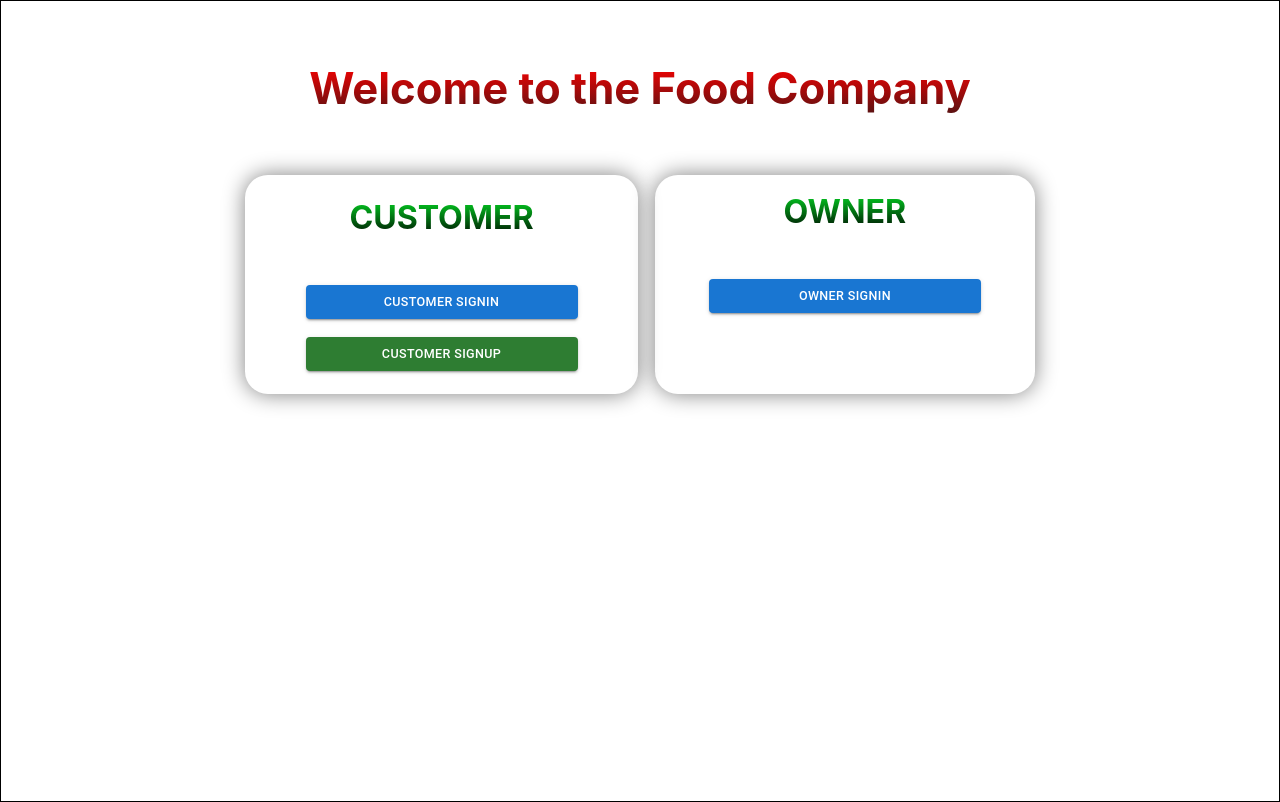
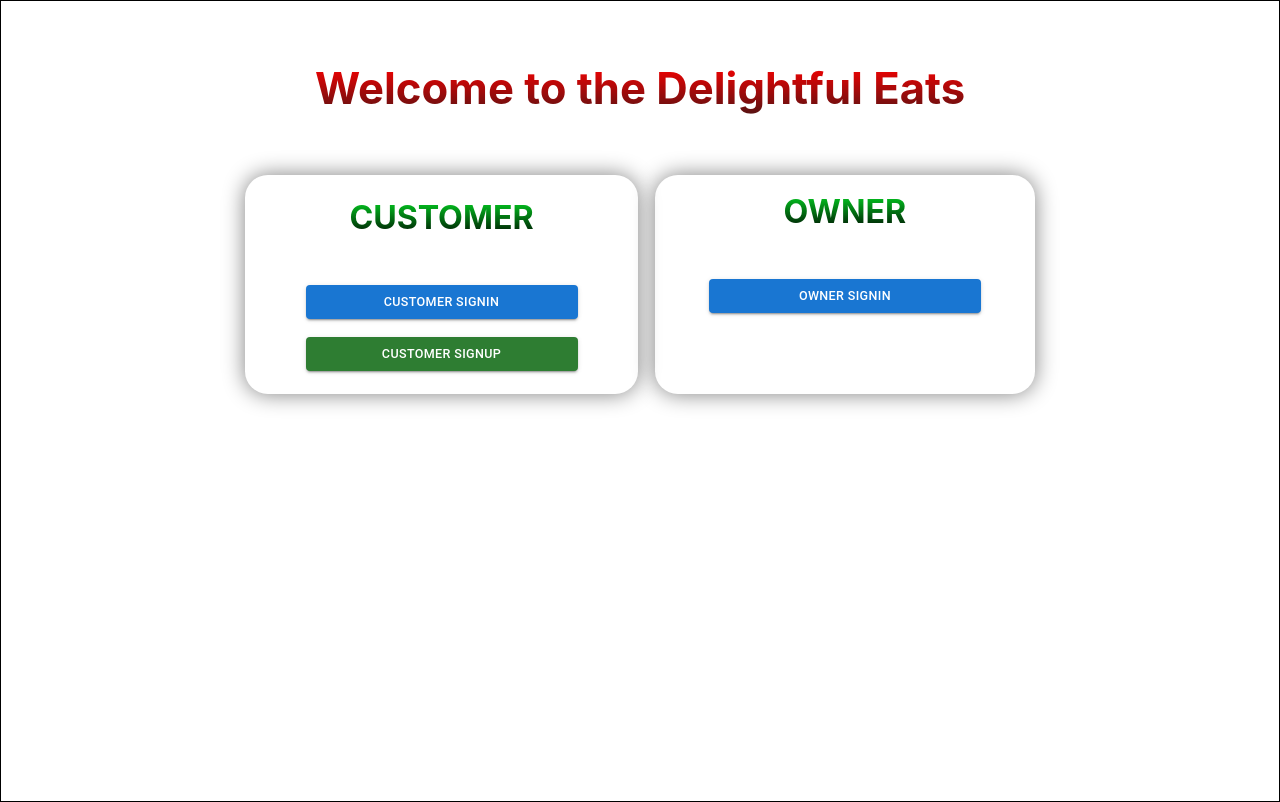
Before and after one commit to DhanushChinnaiyan/Food-Token-generator-front-end, a React (Create React App) app: page / in a window 1280 px wide. Built offline with nearby package versions, Linux system fonts and the light colour scheme.

Commit message:
application title and logo changed

```diff
--- a/public/index.html
+++ b/public/index.html
@@ -2,7 +2,7 @@
 <html lang="en">
   <head>
     <meta charset="utf-8" />
-    <link rel="icon" href="%PUBLIC_URL%/favicon.ico" />
+    <link rel="icon" href="%PUBLIC_URL%/my portfolio logo.png" />
     <meta name="viewport" content="width=device-width, initial-scale=1" />
     <meta name="theme-color" content="#000000" />
     <meta
@@ -24,7 +24,7 @@
       work correctly both with client-side routing and a non-root public URL.
       Learn how to configure a non-root public URL by running `npm run build`.
     -->
-    <title>React App</title>
+    <title>Delightful Eats</title>
   </head>
   <body>
     <noscript>You need to enable JavaScript to run this app.</noscript>
--- a/src/Components/Main Dash/MainDash.jsx
+++ b/src/Components/Main Dash/MainDash.jsx
@@ -10,7 +10,7 @@ const MainDash = () => {
     return (
         <div className="maindash">
             <div className="companyName">
-            Welcome to the Food Company
+            Welcome to the Delightful Eats
             </div>
             <div className="logindiv">
                 <div className="customerdiv">
--- a/src/Components/Owner_components/Food/Food.jsx
+++ b/src/Components/Owner_components/Food/Food.jsx
@@ -115,7 +115,7 @@ const Addfood = ({ ownerFoodsDetails, setOwnerFoodsDetails }) => {
 
     return (
         <div className="fooddiv">
-            <form className='addfood' onSubmit={handleSubmit}>
+            <form className='addfood' onSubmit={handleSubmit} >
                 <TextField
                     required id="outlined-basic"
                     label="IMG URL"
```
Also changed, not shown: public/my portfolio logo.png (added).
